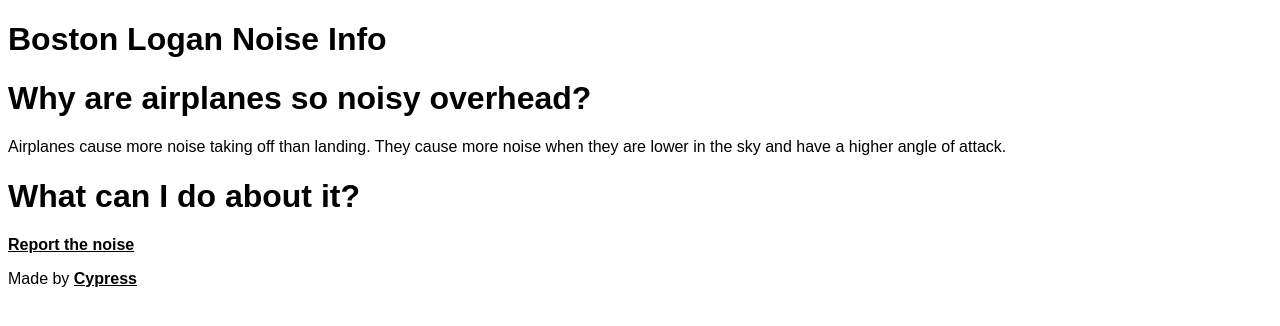
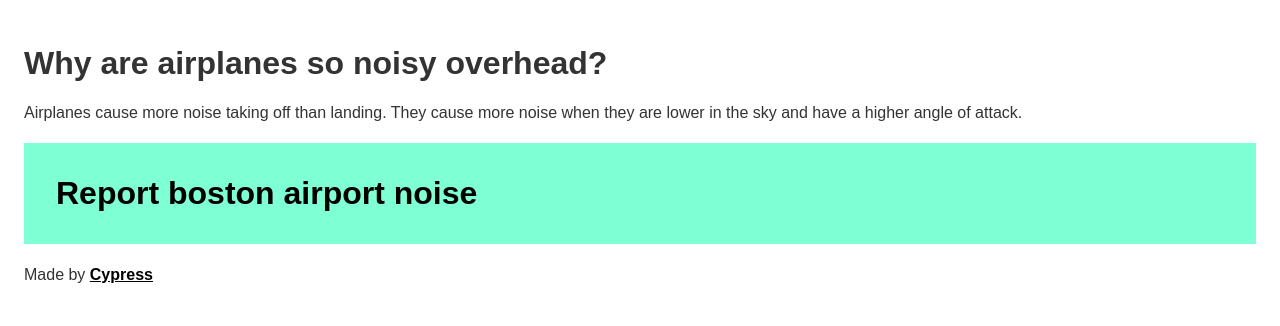
Before and after one commit to cypressf/airport-noise-info, a plain HTML site: page index.html in a window 1280 px wide. Drawn offline with Linux system fonts and the light colour scheme.

Commit message:
Simplify site

```diff
--- a/index.html
+++ b/index.html
@@ -4,12 +4,34 @@
         <meta charset="UTF-8" />
         <meta name="viewport" content="width=device-width, initial-scale=1.0" />
         <title>Boston Logan Noise Info</title>
-        <link rel="stylesheet" href="style.css" />
+        <style>
+            html {
+                font-family: sans-serif;
+                color: #333;
+            }
+            body {
+                padding: 1em;
+            }
+            a {
+                color: #000;
+                font-weight: bold;
+            }
+            a#report {
+                display: block;
+                text-decoration: none;
+                padding: 1em;
+                border: #000;
+                background-color: aquamarine;
+            }
+            a#report:hover {
+                background-color: rgb(55, 255, 188);
+            }
+            a#report:active {
+                background-color: rgb(0, 255, 255);
+            }
+        </style>
     </head>
     <body>
-        <header>
-            <h1>Boston Logan Noise Info</h1>
-        </header>
         <main>
             <h1>Why are airplanes so noisy overhead?</h1>
             <p>
@@ -17,8 +39,13 @@
                 more noise when they are lower in the sky and have a higher
                 angle of attack.
             </p>
-            <h1>What can I do about it?</h1>
-            <p><a href="report.html">Report the noise</a></p>
+            <h1>
+                <a
+                    id="report"
+                    href="https://docs.google.com/forms/d/e/1FAIpQLSd9lQhA1a8Z9eCDLkyN6WnxCIftcMMxhZfkvecysKH4MytSlA/viewform"
+                    >Report boston airport noise</a
+                >
+            </h1>
         </main>
         <footer>
             <p>Made by <a href="https://cypressf.com">Cypress</a></p>
--- a/style.css
+++ /dev/null
@@ -1,7 +0,0 @@
-html {
-    font-family: sans-serif;
-}
-a {
-    color: #000;
-    font-weight: bold;
-}
```
Also changed, not shown: report.html (deleted, +0 -20 lines).
